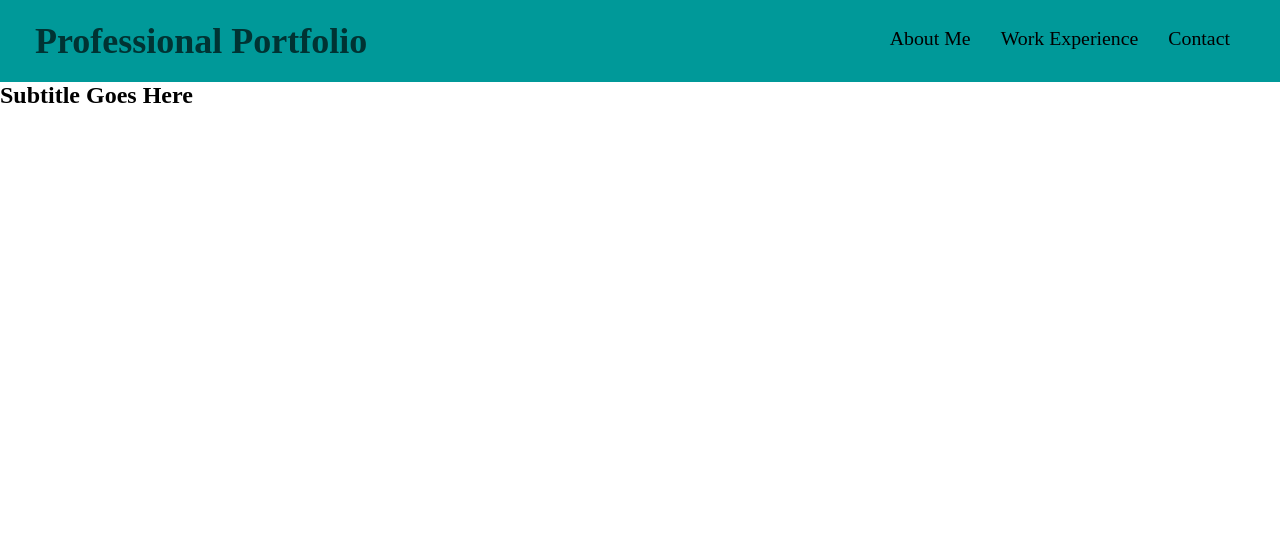
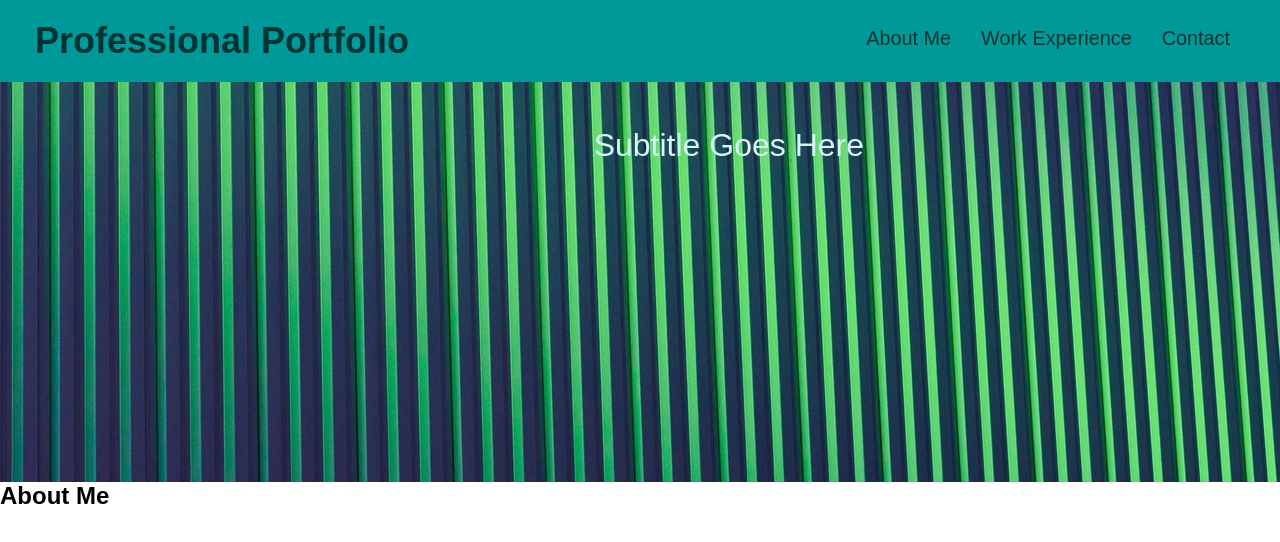
Before and after one commit to jenn-renken/Work-Portfolio, a plain HTML site: page index.html in a window 1280 px wide. Drawn offline with Linux system fonts and the light colour scheme.

Commit message:
add hero section, styling for nav/hero

```diff
--- a/assets/styles.css
+++ b/assets/styles.css
@@ -1,12 +1,17 @@
 :root {
     --teal: #009999;
     --dark-teal: #003333;
+    --light: #D4F6F5;
 }
 
 * {
     margin: 0;
     padding: 0;
     box-sizing: border-box;
+}
+
+body {
+    font-family: Arial, Helvetica, sans-serif;
 }
 
 header {
@@ -48,4 +53,31 @@ header nav ul li a {
     padding: 10px 15px;
     font-weight: lighter;
     font-size: 1.55vw;
+    color: var(--dark-teal);
 }
+
+.hero {
+    background-image: url("images/hero-image.jpg");
+    position: relative;
+    width: 100vw;
+    height: 50vh;
+    display: flex;
+    justify-content: center;
+    flex-wrap: wrap;
+    align-items: flex-start;
+    background-attachment: fixed;
+    background-position: 80%;
+}
+
+.hero-content {
+    position: relative;
+    width: 35%;
+    text-align: right;
+    margin: 3.5%;
+}
+
+.hero h2 {
+    font-size: 2rem;
+    font-weight: 200;
+    color: var(--light);
+}
--- a/index.html
+++ b/index.html
@@ -30,12 +30,19 @@
 
     <!--hero section-->
     <section class="hero">
-        <div class="subtitle">
-            <h2>
+        <div class="hero-content">
+            <h2 class="hero-subtitle">
                 Subtitle Goes Here
             </h2>
         </div>
     </section>
 
+    <!--about me section-->
+    <section id="about-me" class="about">
+    <div class="flex-row">
+        <h2 class="section-title">About Me</h2>
+    </div>
+    </section>
+
 </body>
 </html>
```
Also changed, not shown: assets/images/hero-image.jpg (added).
